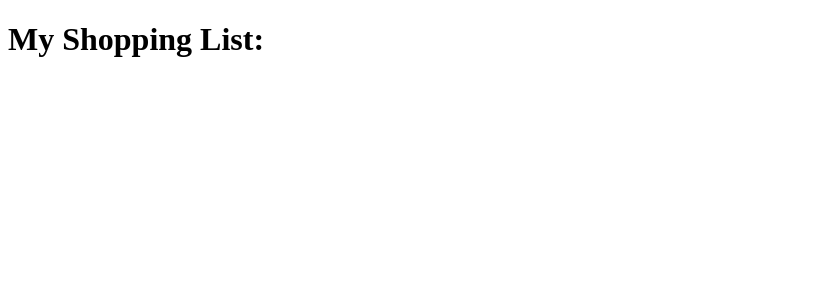
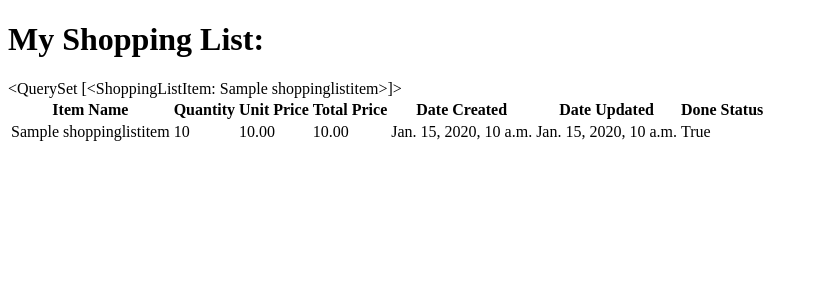
Before and after one commit to Eb0nY-April14/DjangoShoppingList, a Django app: page / in a window 1280 px wide. Shown: the top 300 px of the page, without its empty margins (0-818 px from the left). Run offline with Django 3.2, Linux system fonts and the light colour scheme; tables that the repository leaves empty hold one stand-in row (values such as "Sample post").

Commit message:
Create the template to display all items in the shopping list to the user

```diff
--- a/shoppinglist/templates/shoppinglist/shoppinglist.html
+++ b/shoppinglist/templates/shoppinglist/shoppinglist.html
@@ -8,5 +8,29 @@
 </head>
 <body>
     <h1>My Shopping List:</h1>
+    {{ shoppinglistitems }}
+    <table>
+        <tr>
+            <th>Item Name</th>
+            <th>Quantity</th>
+            <th>Unit Price</th>
+            <th>Total Price</th>
+            <th>Date Created</th>
+            <th>Date Updated</th>
+            <th>Done Status</th>
+        </tr>
+        {% for shoppinglistitem in shoppinglistitems %}
+        <!-- This will render in a table format the values of the 'shoppinglistitems' keys created within our 'context' variable in views.py -->
+            <tr>
+                <td>{{ shoppinglistitem.item_name }}</td>
+                <td>{{ shoppinglistitem.quantity }}</td>
+                <td>{{ shoppinglistitem.unit_price }}</td>
+                <td>{{ shoppinglistitem.total_price }}</td>
+                <td>{{ shoppinglistitem.date_created }}</td>
+                <td>{{ shoppinglistitem.date_updated }}</td>
+                <td>{{ shoppinglistitem.done_status }}</td>
+            </tr>
+        {% endfor %}
+    </table>
 </body>
 </html>
```
